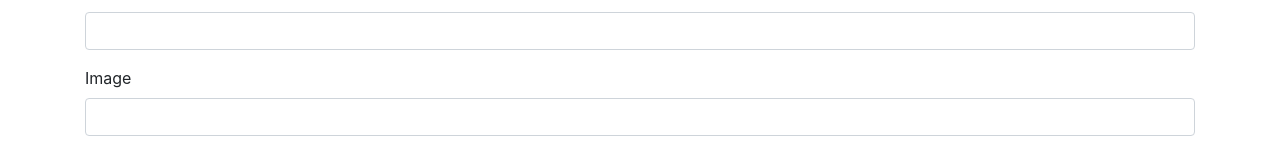
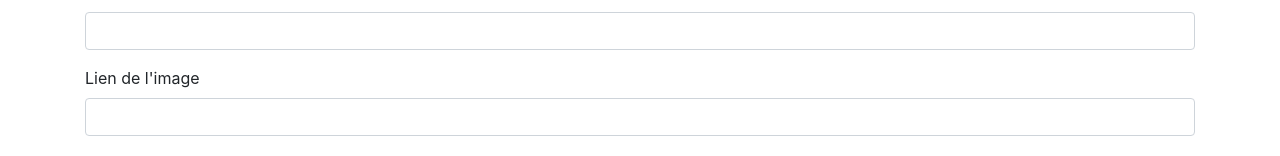
Before and after one commit to theoDELAS/API_GSM, a React (Create React App) app in the folder app/gsm/: page /addPhone in a window 1280 px wide. Shown: the part 919-1075 px from the top of the page. Built offline with nearby package versions, Linux system fonts and the light colour scheme.

Commit message:
fix petit bug à la dernière minute

```diff
--- a/app/gsm/src/pages/AddPhone.jsx
+++ b/app/gsm/src/pages/AddPhone.jsx
@@ -53,7 +53,7 @@ const AddPhone = () => {
                         <input ref={register} type="number" name="price" className="form-control" id="price" aria-describedby="price" min="0" />
                     </div>
                     <div className="form-group">
-                        <label htmlFor="imgLink">Image</label>
+                        <label htmlFor="imgLink">Lien de l'image</label>
                         <input ref={register} type="text" name="imgLink" className="form-control" id="imgLink" aria-describedby="imgLink"/>
                     </div>
                     <div className="form-group">
```
